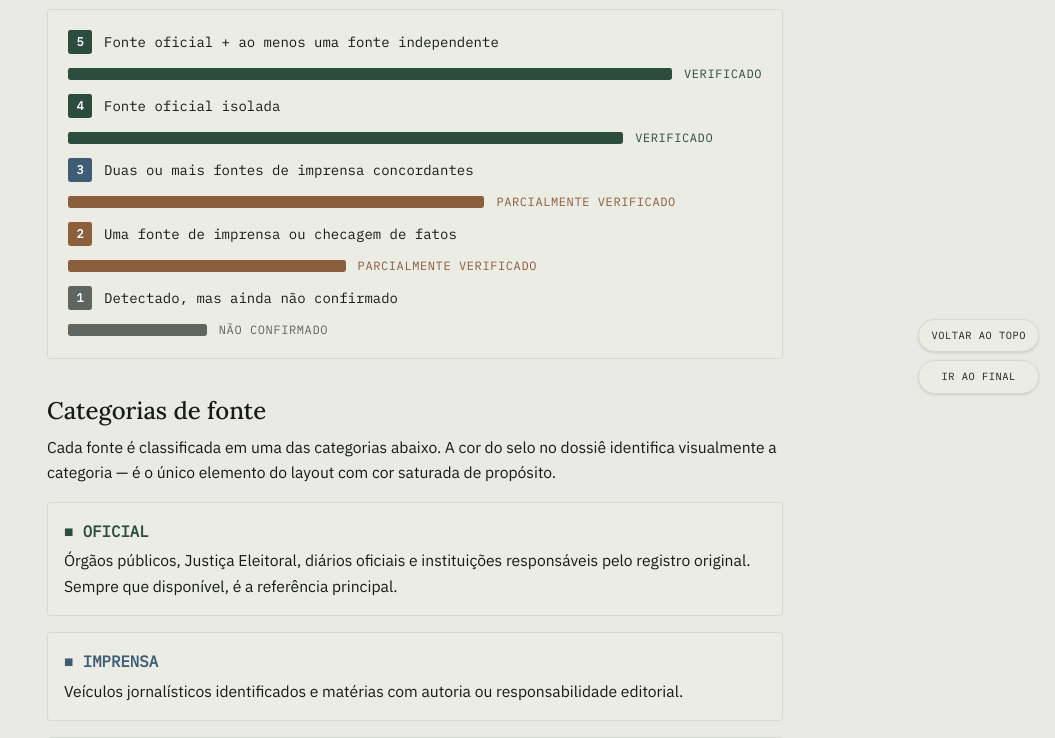
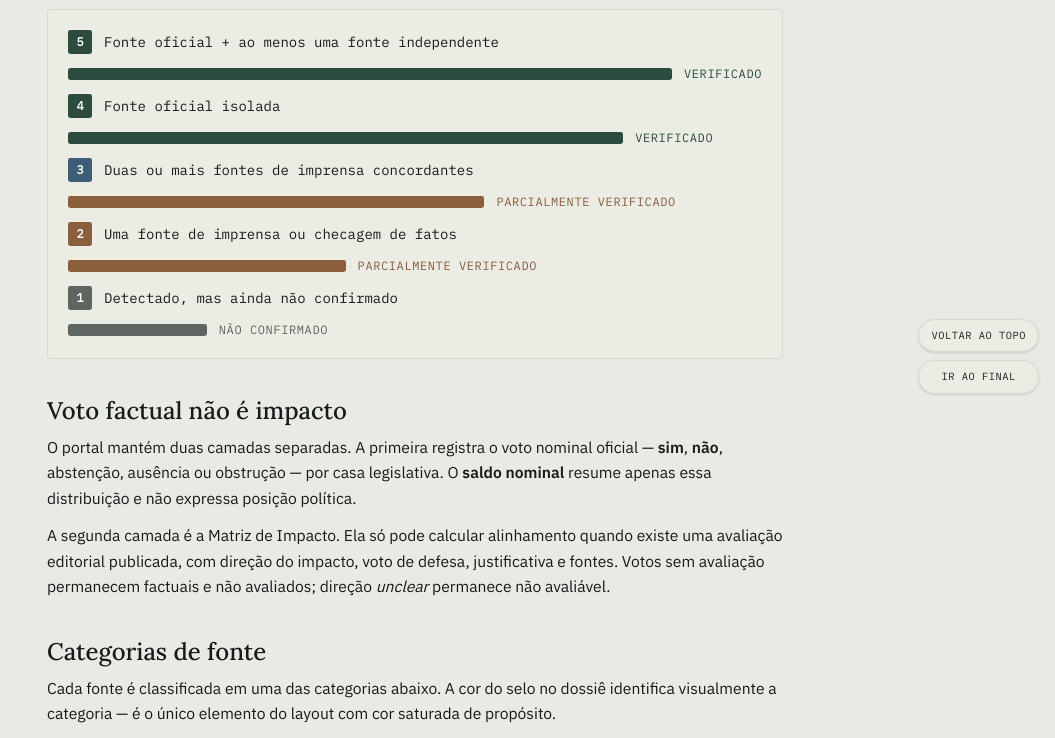
Before and after one commit to Snerolino/eleicao2026, a React (Vite) app: page /metodologia in a window 1280 px wide. Shown: the part 390-1128 px from the top of the page, without its empty margins (225-1280 px from the left). Built offline with nearby package versions, Linux system fonts and the light colour scheme; no server answers.

Commit message:
feat: separar votos factuais de impacto

```diff
--- /dev/null
+++ b/src/domain/impact/factual-vote.ts
@@ -0,0 +1,42 @@
+/**
+ * Ponte explícita entre o registro factual de uma votação e a Matriz de Impacto.
+ * Um voto nominal nunca é impacto por si só: precisa de assessment metodológico.
+ */
+
+import { deriveAlignment, type Alignment, type AlignmentAssessment, type AlignmentVote } from './alignment';
+
+export type FactualVoteValue = AlignmentVote['value'];
+export type ImpactEvaluationStatus = 'nao_avaliado' | 'avaliavel';
+
+export interface FactualVote {
+  value: FactualVoteValue;
+  absence_type?: AlignmentVote['absence_type'];
+}
+
+export interface FactualVoteInterpretation {
+  factual_value: FactualVoteValue;
+  impact_status: ImpactEvaluationStatus;
+  alignment: Alignment | null;
+}
+
+/**
+ * Mantém o fato separado da interpretação. Sem assessment, alignment é null.
+ */
+export function interpretFactualVote(
+  vote: FactualVote | null | undefined,
+  assessment?: AlignmentAssessment | null,
+): FactualVoteInterpretation {
+  if (!vote) {
+    return { factual_value: 'ausente', impact_status: 'nao_avaliado', alignment: null };
+  }
+
+  if (!assessment) {
+    return { factual_value: vote.value, impact_status: 'nao_avaliado', alignment: null };
+  }
+
+  return {
+    factual_value: vote.value,
+    impact_status: 'avaliavel',
+    alignment: deriveAlignment(vote, assessment),
+  };
+}
--- a/src/pages/CandidateDossierPage.tsx
+++ b/src/pages/CandidateDossierPage.tsx
@@ -155,7 +155,8 @@ export function CandidateDossierPage() {
                   </h2>
                   <p className="mt-2 max-w-2xl text-sm leading-relaxed text-[var(--color-muted-ink)]">
                     {profile.total_votes} votos individuais localizados na {house.label}.
-                    O índice é descritivo: não transforma ausência em voto contrário.
+                    O saldo abaixo é apenas descritivo: não transforma ausência em voto contrário
+                    e não é uma avaliação de impacto político.
                   </p>
                 </div>
                 <div className="shrink-0 text-left sm:text-right">
@@ -163,7 +164,7 @@ export function CandidateDossierPage() {
                     saldo nominal
                   </span>
                   <strong className="mt-1 block font-mono text-2xl text-[var(--color-institutional)]">
-                    {profile.profile_score.toFixed(2)}
+                    {profile.nominal_balance.toFixed(2)}
                   </strong>
                 </div>
               </div>
--- a/src/pages/MethodologyPage.tsx
+++ b/src/pages/MethodologyPage.tsx
@@ -128,6 +128,26 @@ function CategoriesSection() {
   );
 }
 
+function LegislativeSection() {
+  return (
+    <section>
+      <h2 className="text-2xl">Voto factual não é impacto</h2>
+      <p className="mt-2">
+        O portal mantém duas camadas separadas. A primeira registra o voto nominal
+        oficial — <strong>sim</strong>, <strong>não</strong>, abstenção, ausência ou
+        obstrução — por casa legislativa. O <strong>saldo nominal</strong> resume apenas
+        essa distribuição e não expressa posição política.
+      </p>
+      <p className="mt-3">
+        A segunda camada é a Matriz de Impacto. Ela só pode calcular alinhamento
+        quando existe uma avaliação editorial publicada, com direção do impacto,
+        voto de defesa, justificativa e fontes. Votos sem avaliação permanecem
+        factuais e não avaliados; direção <em>unclear</em> permanece não avaliável.
+      </p>
+    </section>
+  );
+}
+
 function LevelsSection() {
   return (
     <section>
@@ -232,6 +252,7 @@ export function MethodologyPage() {
 
       <div className="mt-8 space-y-9 text-[0.98rem] leading-relaxed">
         <ScoreSection />
+        <LegislativeSection />
         <CategoriesSection />
         <LevelsSection />
         <DisclaimerSection />
--- a/src/services/candidates.ts
+++ b/src/services/candidates.ts
@@ -239,10 +239,11 @@ export async function fetchPublishedClaims(candidateIds: string[]): Promise<Clai
 
 export async function fetchVotingProfiles(candidateId: string): Promise<VotingProfile[]> {
   if (!supabase) return [];
+  type VotingProfileRow = Omit<VotingProfile, 'nominal_balance'> & { profile_score: number };
   const profileClient = supabase as unknown as {
     from: (table: string) => {
       select: (columns: string) => {
-        eq: (column: string, value: string) => Promise<{ data: VotingProfile[] | null; error: unknown }>;
+        eq: (column: string, value: string) => Promise<{ data: VotingProfileRow[] | null; error: unknown }>;
       };
     };
   };
@@ -250,7 +251,10 @@ export async function fetchVotingProfiles(candidateId: string): Promise<VotingPr
     .from('legislator_vote_profile')
     .select('house,total_votes,votos_sim,votos_nao,votos_abstencao,votos_ausente,votos_obstrucao,profile_score')
     .eq('candidate_id', candidateId);
-  return error ? [] : (data ?? []);
+  return error ? [] : (data ?? []).map((profile) => ({
+    ...profile,
+    nominal_balance: profile.profile_score,
+  }));
 }
 
 async function fetchAllCandidatesFromSupabase(): Promise<
--- a/src/types/election.ts
+++ b/src/types/election.ts
@@ -76,7 +76,8 @@ export interface VotingProfile {
   votos_abstencao: number;
   votos_ausente: number;
   votos_obstrucao: number;
-  profile_score: number;
+  /** Saldo descritivo das escolhas nominais; não é score de impacto. */
+  nominal_balance: number;
 }
 
 export interface VotingHouseMetadata {
```
Also changed, not shown: .orchestrator/STATE.md, 4 other files (tests, documents, lock files or other folders).
